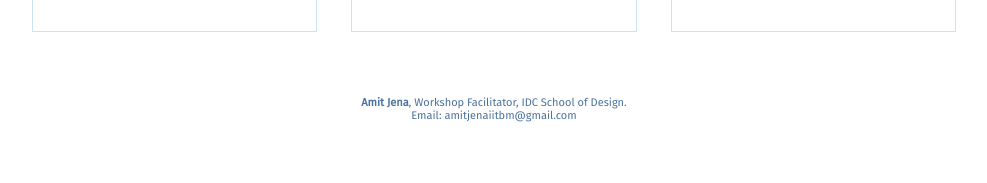
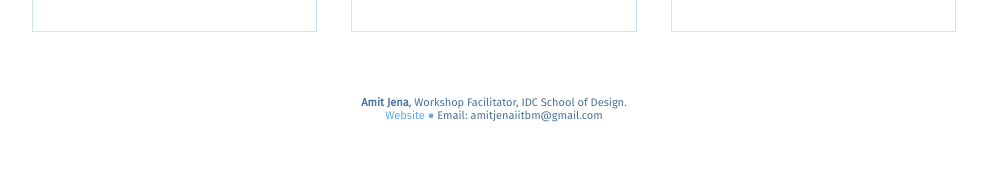
Before and after one commit to amitjenaiitbm/ma-dfworkshop, a Jekyll site: the page built from index.md, in a window 1280 px wide. Shown: the part 1184-1367 px from the top of the page, without its empty margins (146-1133 px from the left). Built offline with Jekyll 4.4.1, drawn with Linux system fonts in a browser that asks for light colours; nearby versions of some CDN libraries.

Commit message:
Update default.html

```diff
--- a/_layouts/default.html
+++ b/_layouts/default.html
@@ -65,7 +65,8 @@ title: Digital Fabrication Workshop
 
         <section class="footer">
             <div class="made fs">
-                <strong>Amit Jena</strong>, Workshop Facilitator, IDC School of Design.<br><center>Email: amitjenaiitbm@gmail.com</center>
+                <strong>Amit Jena</strong>, Workshop Facilitator, IDC School of Design.<br>
+                <center><a href="https://amitjenaiitbm.github.io/" target="_blank">Website &#x25CF; </a>Email: amitjenaiitbm@gmail.com</center>
             </div>
         </section>
 
```
